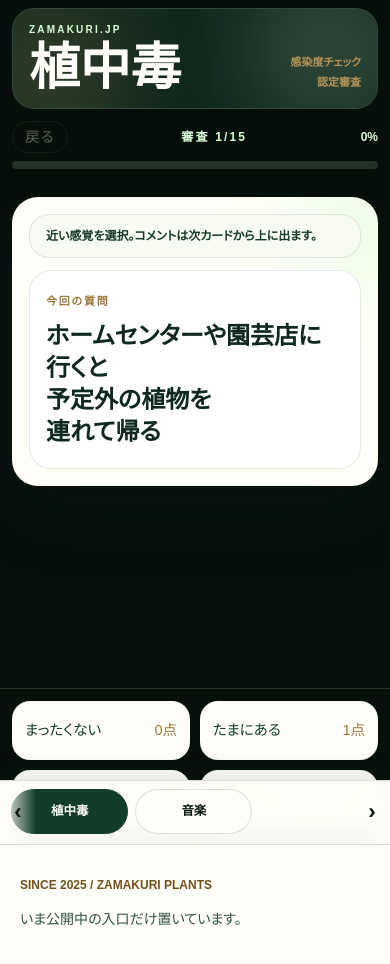
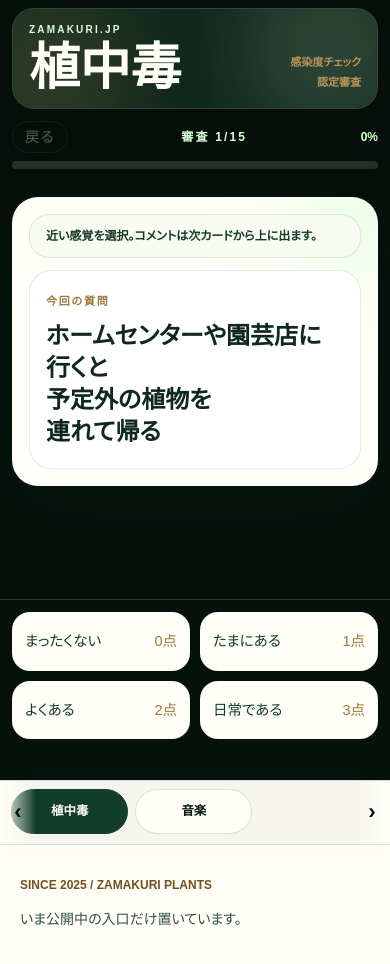
Before and after one commit to kumag36/aroid-nfc, a Next.js app: page /shokuchudoku in a window 390 px wide. Shown: the top 964 px of the page. Built offline with nearby package versions, Linux system fonts and the light colour scheme; a web font is replaced by a local one.

Commit message:
Fix mobile public page controls

```diff
--- a/app/components/AdminLongPressLogo.tsx
+++ b/app/components/AdminLongPressLogo.tsx
@@ -32,7 +32,7 @@ export default function AdminLongPressLogo() {
         />
       </span>
       <span className="min-w-0 max-w-[9.5rem] sm:max-w-none">
-        <span className="zmk-brand-title block truncate text-[12px] font-extrabold sm:text-sm">
+        <span className="zmk-brand-title block truncate text-[12px] font-extrabold text-[#f7fbf1] sm:text-sm">
           ざまくりプランツ
         </span>
         <span className="zmk-brand-subtitle block truncate text-[8px] font-bold text-[#d9ffd8] sm:text-[10px]">
--- a/app/music/components/MusicRoom.tsx
+++ b/app/music/components/MusicRoom.tsx
@@ -450,7 +450,7 @@ export default function MusicRoom({ variant = 'full', initialTracks = [] }: Musi
       </div>
 
       {variant === 'hero' && (
-        <div className="mt-3 grid grid-cols-2 gap-2 sm:grid-cols-4" aria-label="テープ選択">
+        <div className="mt-3 grid grid-cols-2 gap-2 pb-28 sm:grid-cols-4 md:pb-0" aria-label="テープ選択">
           {tracks.map((track, index) => {
             return (
               <button
--- a/app/shokuchudoku/ShokuchudokuCheck.tsx
+++ b/app/shokuchudoku/ShokuchudokuCheck.tsx
@@ -348,7 +348,7 @@ export default function ShokuchudokuCheck() {
   }
 
   return (
-    <section className="mx-auto grid w-full max-w-[1040px] px-3 pb-[10.5rem] min-[430px]:px-4 lg:grid-cols-[280px_minmax(0,1fr)] lg:gap-5 lg:px-6 lg:pb-10">
+    <section className="mx-auto grid w-full max-w-[1040px] px-3 pb-[16.5rem] min-[430px]:px-4 md:pb-[10.5rem] lg:grid-cols-[280px_minmax(0,1fr)] lg:gap-5 lg:px-6 lg:pb-10">
       <div className="sticky top-0 z-20 -mx-3 bg-[#07110c]/82 px-3 pb-3 pt-2 backdrop-blur-md min-[430px]:-mx-4 min-[430px]:px-4 lg:col-start-1 lg:row-span-3 lg:mx-0 lg:self-start lg:rounded-[26px] lg:border lg:border-[#d9ffd8]/16 lg:bg-[#10291e]/94 lg:p-5 lg:shadow-[0_20px_54px_rgba(0,0,0,0.24)]">
         <div className="flex items-center justify-between gap-3 text-[#d9ffd8]">
           <button
@@ -435,7 +435,7 @@ export default function ShokuchudokuCheck() {
         </div>
       ) : null}
 
-      <div className="fixed inset-x-0 bottom-0 z-30 mx-auto w-full max-w-[620px] border-t border-[#d9ffd8]/16 bg-[#07110c]/94 px-3 pb-[max(1rem,env(safe-area-inset-bottom))] pt-3 backdrop-blur-md min-[430px]:px-4 lg:static lg:inset-auto lg:col-start-2 lg:mt-5 lg:max-w-none lg:rounded-[26px] lg:border lg:border-[#d9ffd8]/16 lg:bg-[#10291e]/94 lg:p-5 lg:shadow-[0_18px_48px_rgba(0,0,0,0.22)]">
+      <div className="fixed inset-x-0 bottom-[5.8rem] z-30 mx-auto w-full max-w-[620px] border-t border-[#d9ffd8]/16 bg-[#07110c]/94 px-3 pb-3 pt-3 backdrop-blur-md min-[430px]:px-4 md:bottom-0 md:pb-[max(1rem,env(safe-area-inset-bottom))] lg:static lg:inset-auto lg:col-start-2 lg:mt-5 lg:max-w-none lg:rounded-[26px] lg:border lg:border-[#d9ffd8]/16 lg:bg-[#10291e]/94 lg:p-5 lg:shadow-[0_18px_48px_rgba(0,0,0,0.22)]">
         {completed ? (
           <button
             type="button"
```
